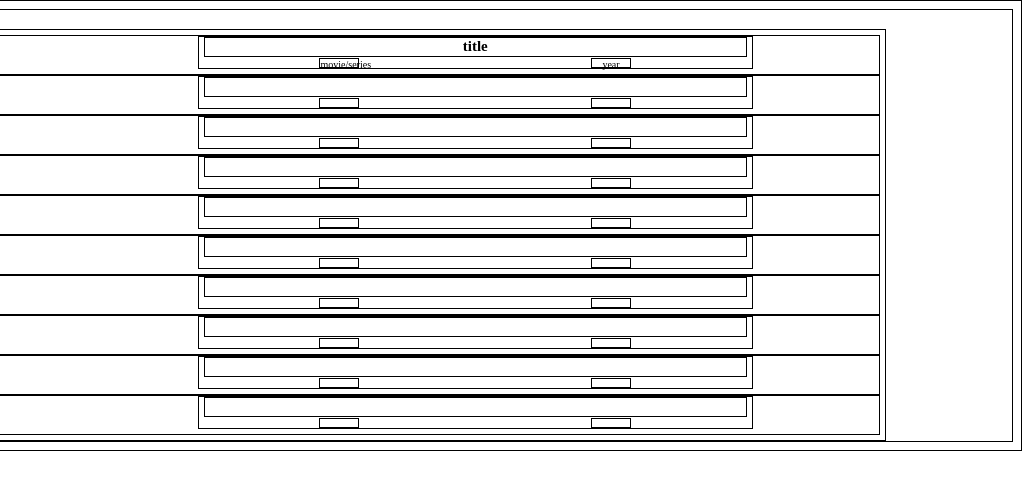
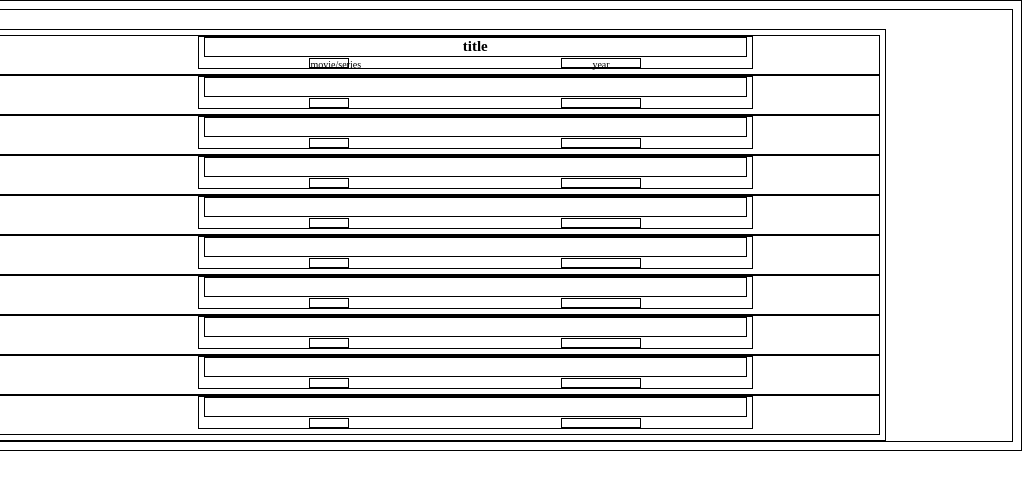
Before and after one commit to anjo-mi/imdbAPI, a plain HTML site: page index.html in a window 1280 px wide. Shown: the full height of the page, 258-1280 px from the left. Drawn offline with Linux system fonts and the light colour scheme.

Commit message:
sizes for years fixed, title overflow handled

```diff
--- a/css/style.css
+++ b/css/style.css
@@ -48,11 +48,19 @@ img{
     height: 20px;
     margin: 0 auto;
     text-align: center;
+    overflow: hidden;
 
 }
-.type, .year{
+.type{
     width: 40px;
     height: 10px;
     margin: 0;
     text-align: center;
 }
+
+.year{
+    width: 80px;
+    height: 10px;
+    margin: 0;
+    text-align: center;
+}
```
